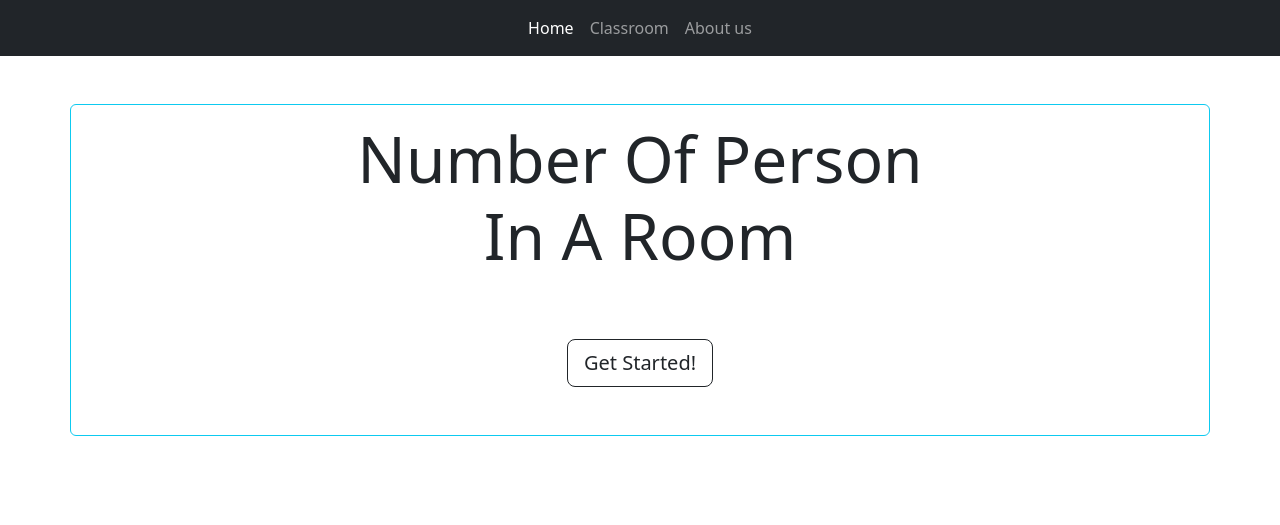
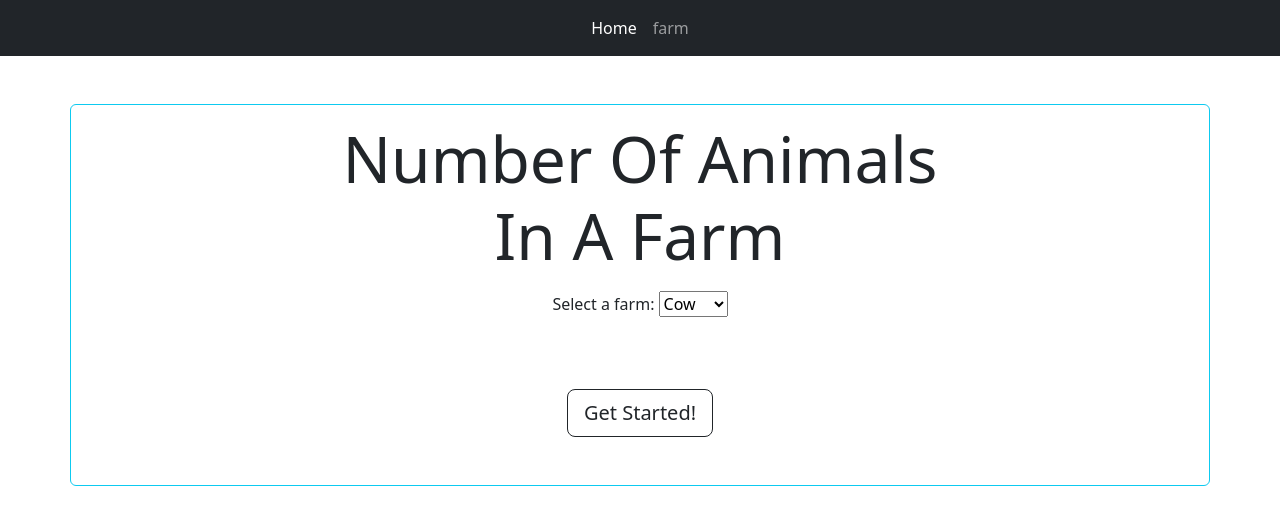
Before and after one commit to Sidharth1919/Animal-detection-Yolov8-Flask, a Flask app: page / in a window 1280 px wide. Shown: the top 525 px of the page. Run offline with Flask 3, Linux system fonts and the light colour scheme.

Commit message:
ui chnages, farm added

```diff
--- a/app.py
+++ b/app.py
@@ -6,7 +6,7 @@ import signal
 from ultralytics import YOLO
 import numpy as np
 
-# global variable stores the people count
+# global variables
 count_var = 0
 animal_type = "none"
 threat_type = "none"
@@ -55,14 +55,9 @@ def generate_frames(input_source):
 
         results = model(frame)
         result = results[0]
-        # print("this is results :")
-        # print(results)
         print("this is shape of frame,",frame.shape)
         print("this is result :")
         print(result)
-
-        # classes = np.array(result.boxes.names.cpu())
-        # print("this is classes:",classes)
 
         # ------- to get the classes of the yolo model to filter out the people---------------#
         classes = np.array(result.boxes.cls.cpu(),dtype="int")
@@ -76,7 +71,7 @@ def generate_frames(input_source):
         bboxes = np.array(result.boxes.xyxy.cpu(),dtype="int")
         print("this is boxes",bboxes)
 
-        # -------- getting indexes of the detections containing persons--------#
+        # -------- getting indexes of the detections containing animals--------#
         idx = []
         for i in range(0, len(classes)):
             if classes[i] in [0, 18, 19]:
@@ -100,7 +95,7 @@ def generate_frames(input_source):
 
         print("these are indexes:",idx)
 
-        # ----------- bounding boxes for person detections---------------#
+        # ----------- bounding boxes for animal detections---------------#
         bbox = []
         for i in idx:
             temp = bboxes[i]
@@ -127,13 +122,13 @@ def generate_frames(input_source):
         print("this are the centroids in the current frame")
         print(centr_pt_cur_fr)
 
-        # ------------- counting of total people in the footage ------------#
+        # ------------- counting of total no of animals in the footage ------------#
         animal_count = len(centr_pt_cur_fr)
 
-        # counting the number of faces with count_var variable
+        # counting the number of animals with count_var variable
         count_var = animal_count
 
-        # displaying the face count on the screen for experiment purpose
+        # displaying the count on the screen
         cv2.putText(frame, f'Animals: {animal_count}', (10, 30), cv2.FONT_HERSHEY_SIMPLEX, 1, (0, 0, 0), 2, cv2.LINE_AA)
         cv2.putText(frame, f'Type: {animal_type}', (50, 50), cv2.FONT_HERSHEY_SIMPLEX, 1, (0, 0, 0), 2, cv2.LINE_AA)
 
@@ -183,30 +178,25 @@ def type():
 def threat():
     return str(threat_type)
 
-# classroom route
-@app.route("/classroom", methods = ['GET', 'POST'])
-def classroom():
+# farm route
+@app.route("/farm", methods = ['GET', 'POST'])
+def farm():
 
     # logic for input field validation
     if request.method == 'POST':
 
         if (request.form['ip'] == ''):
             inv_feed ="No Video-Feed!"
-            return render_template('classroom.html',var2 = inv_feed)
+            return render_template('farm.html',var2 = inv_feed)
 
         else:
             ip_address = request.form['ip']
             ip_vd_feed = "Video-Feed"
-            return render_template('classroom.html', ip_address = ip_address, var2 = ip_vd_feed)
+            return render_template('farm.html', ip_address = ip_address, var2 = ip_vd_feed)
 
     if request.method == 'GET':
-        return render_template('classroom.html')
+        return render_template('farm.html')
 
-
-# about page route
-@app.route("/about")
-def about():
-    return render_template('about.html')
 
 if __name__ == '__main__':
     app.run(debug=True, port=8000)
--- a/templates/base.html
+++ b/templates/base.html
@@ -6,7 +6,7 @@
 <head>
     <meta charset="utf-8">
     <meta name="viewport" content="width=device-width, initial-scale=1">
-    <title>number-of-person-in-a-room-home</title>
+    <title>number-of-animals-in-a-farm</title>
     <link href="https://cdn.jsdelivr.net/npm/bootstrap@5.2.3/dist/css/bootstrap.min.css" rel="stylesheet"
         integrity="sha384-rbsA2VBKQhggwzxH7pPCaAqO46MgnOM80zW1RWuH61DGLwZJEdK2Kadq2F9CUG65" crossorigin="anonymous">
 
@@ -22,10 +22,7 @@
                 <a class="nav-link active" href="/">Home</a>
             </li>
             <li class="nav-item">
-                <a class="nav-link" href="/classroom">Classroom</a>
-            </li>
-            <li class="nav-item">
-                <a class="nav-link" href="/about">About us</a>
+                <a class="nav-link" href="/farm">farm</a>
             </li>
         </ul>
     </nav>
--- a/templates/index.html
+++ b/templates/index.html
@@ -6,8 +6,34 @@
 
 <div class="container border border-info rounded mt-5 text-center">
   <i class="fa-solid fa-camera-cctv"></i>
-  <h1 class="display-3 my-3"><b>Number Of Person <br> In A Room</b></h1>
-  <a href="/classroom" class="btn btn-outline-dark btn-lg my-5">Get Started!</a>
+  <h1 class="display-3 my-3"><b>Number Of Animals <br> In A Farm</b></h1>
+  <form id="farmForm">
+    <label for="farm">Select a farm:</label>
+    <select name="farm" id="farmSelect">
+      <option value="Cow">Cow</option>
+      <option value="Sheep">Sheep</option>
+      <option value="Pig">Pig</option>
+    </select>
+    <br><br>
+    <a href="/farm" class="btn btn-outline-dark btn-lg my-5" id="getStartedButton">Get Started!</a>
+  </form>
 </div>
 
+<script>
+  const form = document.getElementById('farmForm');
+  const getStartedButton = document.getElementById('getStartedButton');
+
+  getStartedButton.addEventListener('click', function(event) {
+    event.preventDefault();
+
+    const selectedFarm = document.getElementById('farmSelect').value;
+
+    // Store selected farm in local storage
+    localStorage.setItem('selectedFarm', selectedFarm);
+
+    // Redirect to farm.html
+    window.location.href = "/farm";
+  });
+</script>
+
 {% endblock body %}
```
Also changed, not shown: templates/about.html (deleted, +0 -88 lines), templates/farm.html (renamed from templates/classroom.html, +29 -7 lines).
